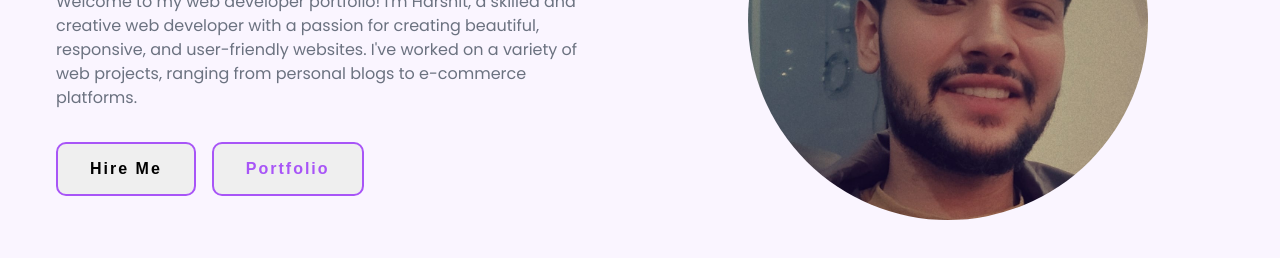
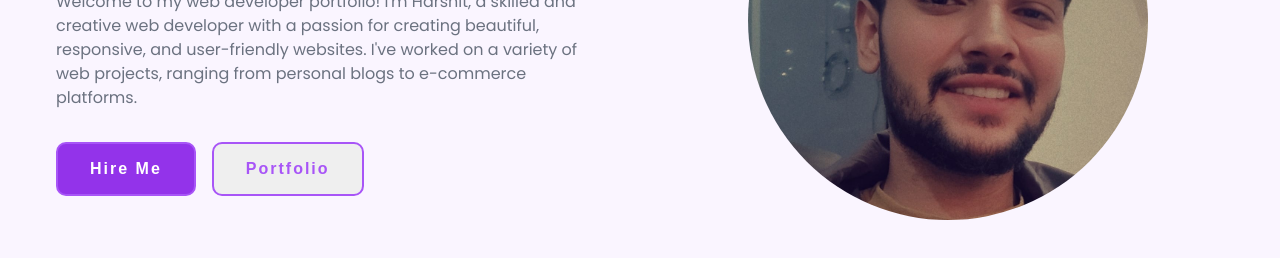
Before and after one commit to LetsCodethat/MYPortfolio, a plain HTML site: page index.html in a window 1280 px wide. In both pictures the pointer is over the button "Hire Me". Shown: the part 380-638 px from the top of the page. Drawn offline with nearby package versions, Linux system fonts and the light colour scheme.

Commit message:
hire me buttton

```diff
--- a/port.css
+++ b/port.css
@@ -151,12 +151,12 @@ ul li a:hover {
   cursor: pointer;
 }
 
-.hire__me {
+#hireMeBtn {
   background-color: var(--primary-color);
   color: #ffffff;
 }
 
-.hire__me:hover {
+#hireMeBtn:hover {
   background-color: var(--primary-color-dark);
 }
 
```
